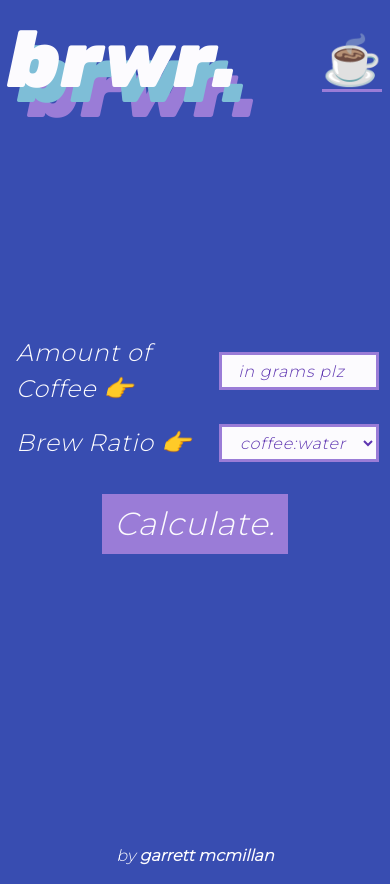
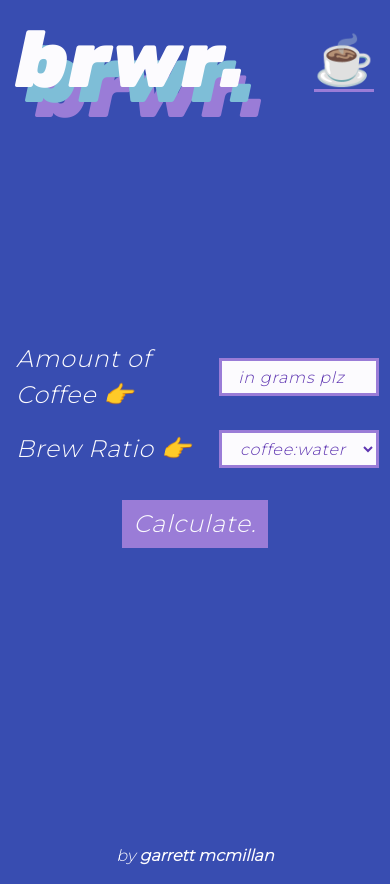
Before and after one commit to garrettmcmillan/brwr, a React (Create React App) app: page / in a window 390 px wide. Built offline with nearby package versions, Linux system fonts and the light colour scheme.

Commit message:
first go to fix issue  ios fonts wrong in some placess

```diff
--- a/public/index.html
+++ b/public/index.html
@@ -2,6 +2,7 @@
 <html lang="en">
   <head>
     <meta charset="utf-8" />
+    <link rel="preconnect" href="https://fonts.gstatic.com/" crossorigin />
     <link
       href="https://fonts.googleapis.com/css2?family=Montserrat:wght@300&family=Rubik:ital,wght@1,500;1,900&display=swap"
       rel="stylesheet"
--- a/src/App.css
+++ b/src/App.css
@@ -62,7 +62,7 @@ a:active {
   padding: 0;
 }
 .nav-logo {
-  font-family: 'Rubik', sans-serif;
+  font-family: 'Rubik', sans-serif !important;
   font-weight: 900;
   letter-spacing: 0.05rem;
   font-size: 7rem;
@@ -314,12 +314,15 @@ input:placeholder-shown {
   }
   .nav-div {
     padding: 0rem;
-    margin: 0 0.5rem !important;
+    margin: 0 1rem !important;
     flex-direction: row;
   }
 
   .nav-logo {
+    font-family: 'Rubik', sans-serif !important;
+    font-weight: 900 !important;
     font-size: 5rem;
+    font-family: 'Rubik', sans-serif !important;
     padding: 0 !important;
   }
 
@@ -347,7 +350,10 @@ input:placeholder-shown {
     margin-top: 3rem !important;
   }
   .form-div {
-    width: 100vw;
+    width: 97vw;
+  }
+  .form-button {
+    font-size: 1.5rem;
   }
   .form-title {
     width: 13rem;
```
Also changed, not shown: 1 other file (tests, documents, lock files or other folders).
